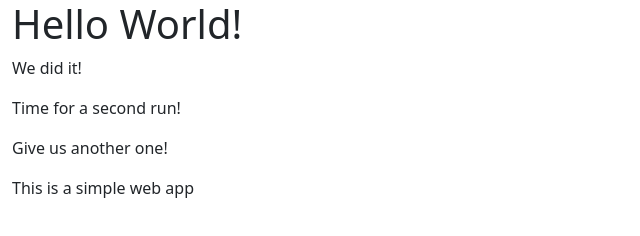
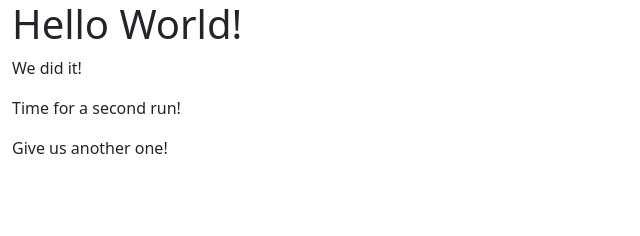
Before and after one commit to bbayrakt/webapp, a website built with webpack: page src/index.html in a window 1280 px wide. Shown: the whole page, without its empty margins (0-640 px from the left). Built offline with nearby package versions, Linux system fonts and the light colour scheme.

Commit message:
Update index.html

```diff
--- a/src/index.html
+++ b/src/index.html
@@ -16,7 +16,6 @@
         <p>We did it!</p>
         <p>Time for a second run!</p>
         <p>Give us another one!</p>
-        <p>This is a simple web app</p>
       </div>
     </div>
 
```
